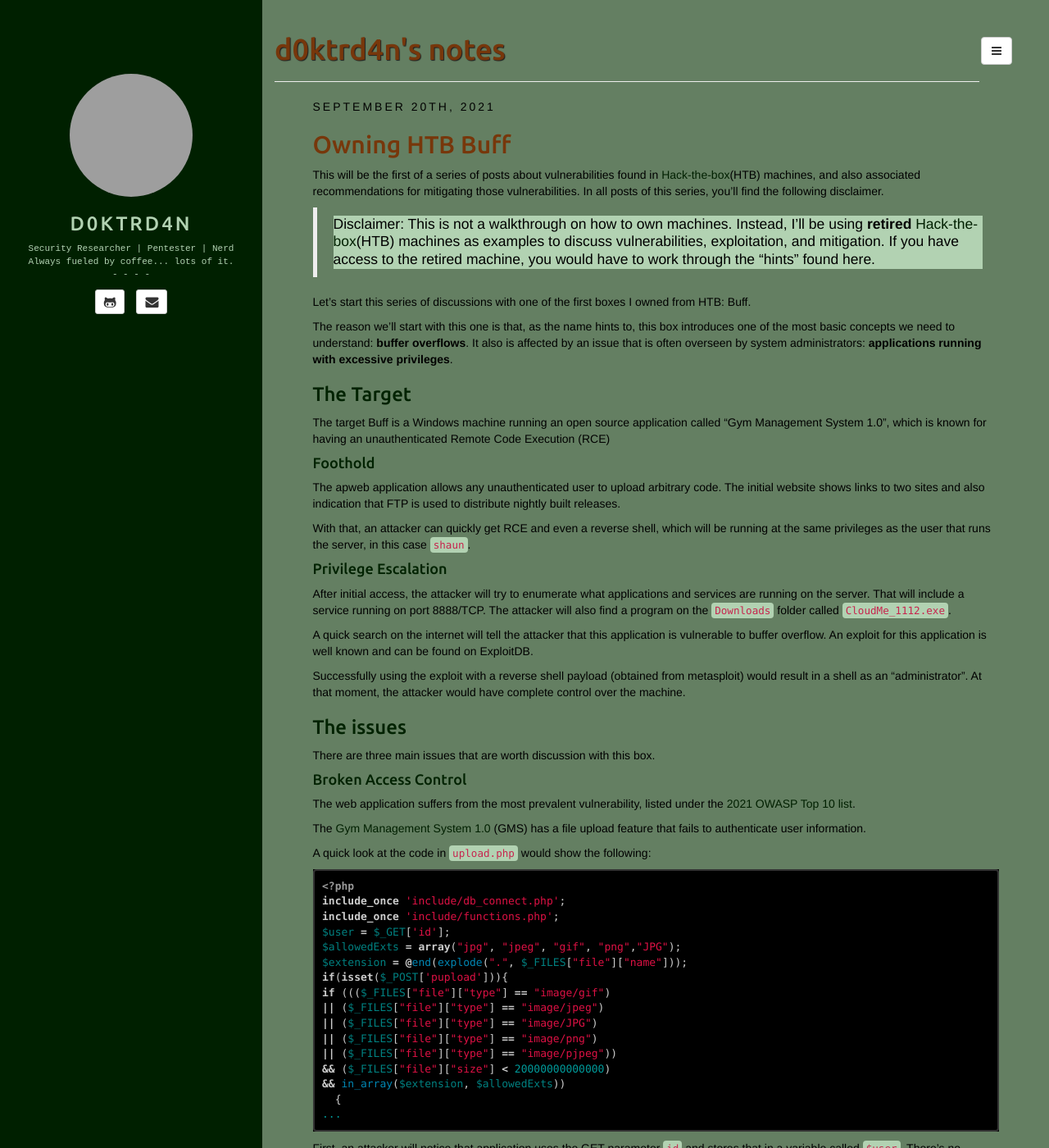
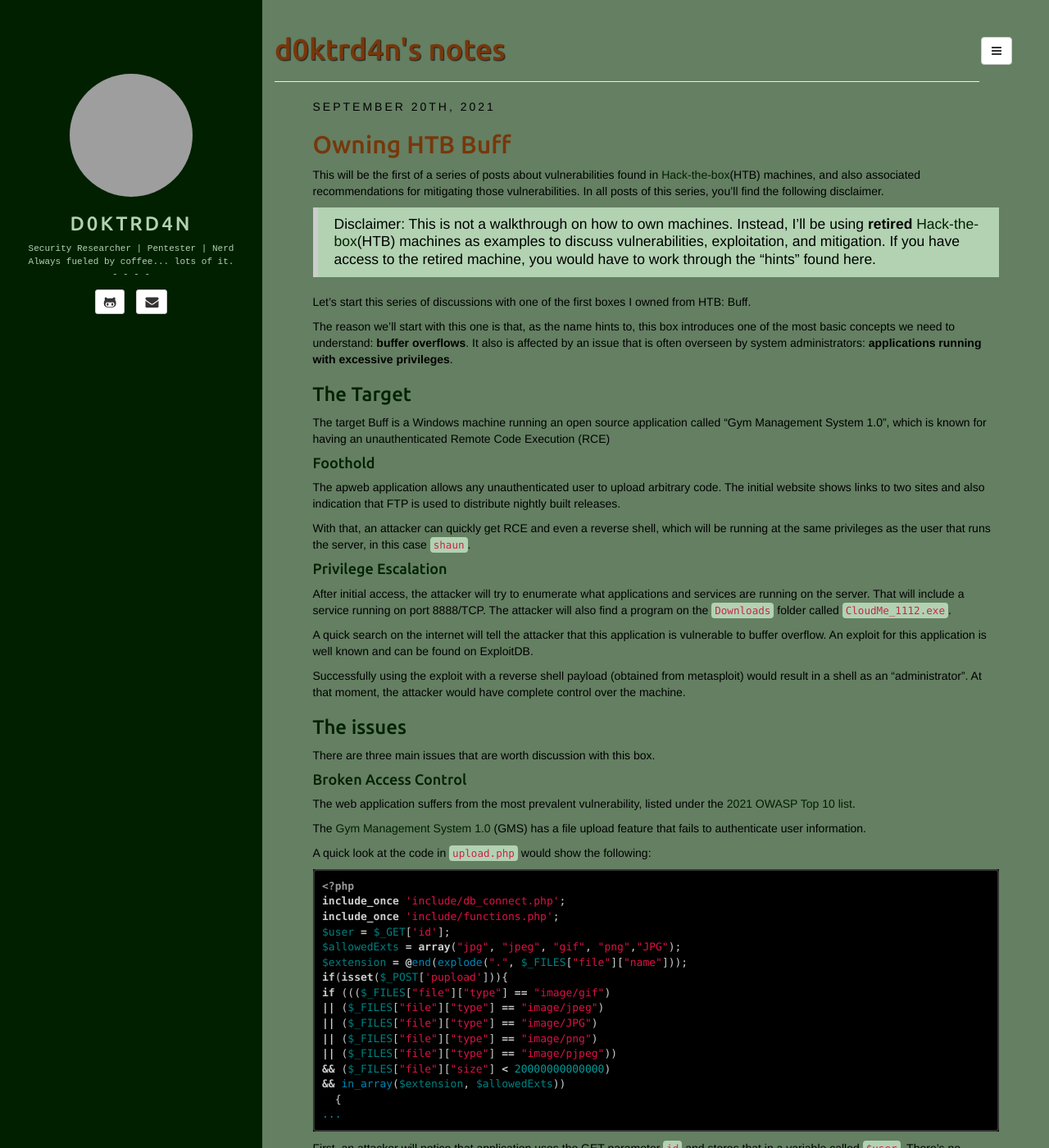
Before and after one commit to d0ktrd4n/d0ktrd4n.github.io, a Jekyll site: the page built from index.html, in a window 1280 px wide and 1400 px high. Shown: the whole window at 82% size. Built offline with Jekyll 4.4.1, drawn with Linux system fonts in a browser that asks for light colours; the list of posts is cut into pages by our own code; grey boxes are pictures that could not be loaded.

Commit message:
Update style.css

```diff
--- a/assets/css/style.css
+++ b/assets/css/style.css
@@ -209,6 +209,7 @@ pre {
 	border: 2px solid #333;
 }
 
-blockquote p:last-child {
+blockquote {
+	border-left: 6px solid #ccc;
 	background-color: #b2d2b2;
 }
```
